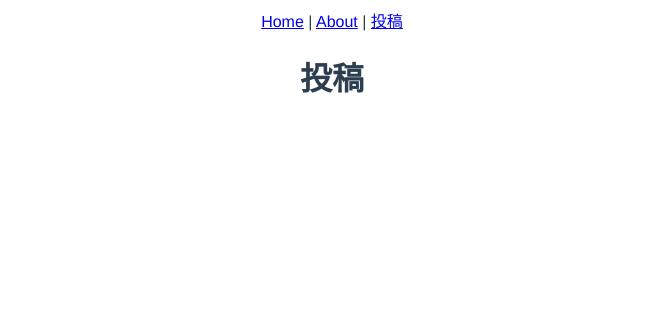
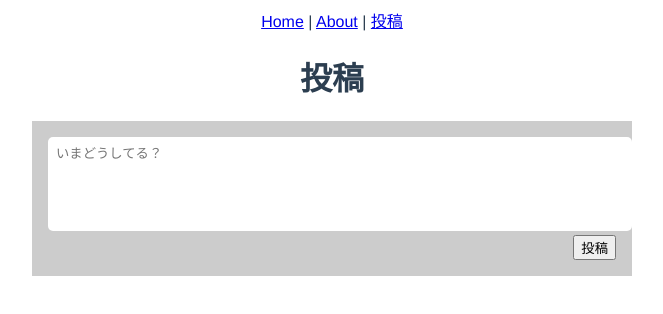
Before and after one commit to webex20-team-1/dlbia, a Vue app: page /post-page in a window 1280 px wide. Shown: the top 314 px of the page, without its empty margins (308-971 px from the left). Built offline with nearby package versions, Linux system fonts and the light colour scheme.

Commit message:
投稿ボタンを作成した

```diff
--- a/src/views/PostApp.vue
+++ b/src/views/PostApp.vue
@@ -1,5 +1,61 @@
 <template>
   <div class="post-page">
     <h1>投稿</h1>
+    <div class="home__wrapper">
+      <div class="form__wrapper">
+        <textarea
+          class="form__textarea"
+          v-model="text"
+          placeholder="いまどうしてる？"
+        />
+        <div class="form__buttons">
+          <button v-on:click="postTweet" class="form__submit-button">
+            投稿
+          </button>
+        </div>
+      </div>
+    </div>
   </div>
 </template>
+
+<script>
+export default {
+  data() {
+    return {
+      text: "",
+    }
+  },
+  methods: {
+    postTweet() {
+      alert("投稿機能の完成をお楽しみに！")
+    },
+  },
+}
+</script>
+
+<style scoped>
+.home__wrapper {
+  margin: 0 auto;
+  max-width: 600px;
+  background-color: #ccc;
+}
+.form__wrapper {
+  padding: 1rem;
+}
+.form__textarea {
+  width: 100%;
+  height: calc(1.3rem * 3 + 0.5rem * 2);
+  padding: 0.5rem;
+  line-height: 1.3rem;
+  border-radius: 5px;
+  border: none;
+  resize: none;
+}
+.form__textarea:focus {
+  outline: none;
+}
+.form__buttons {
+  display: flex;
+  justify-content: flex-end;
+}
+</style>
```
